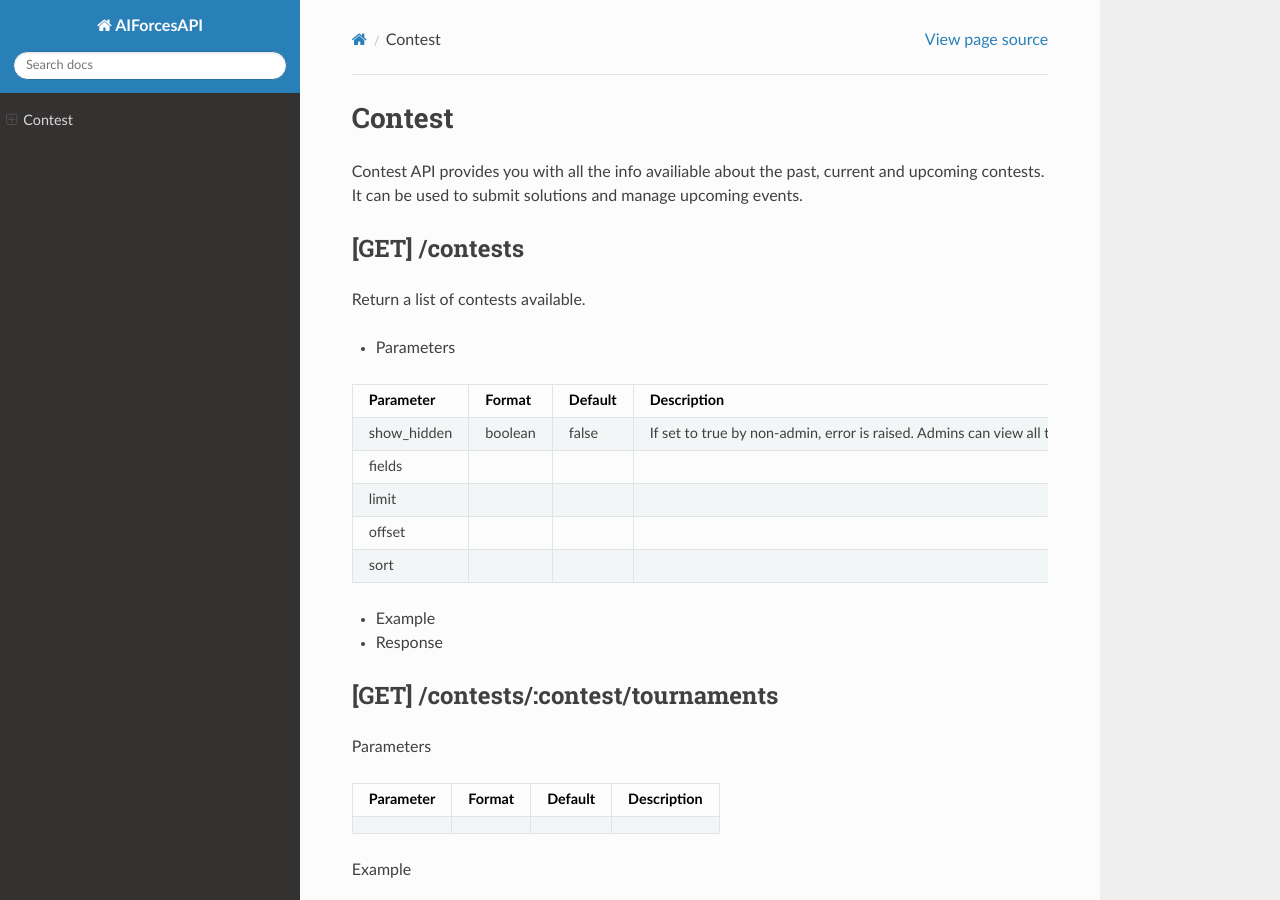
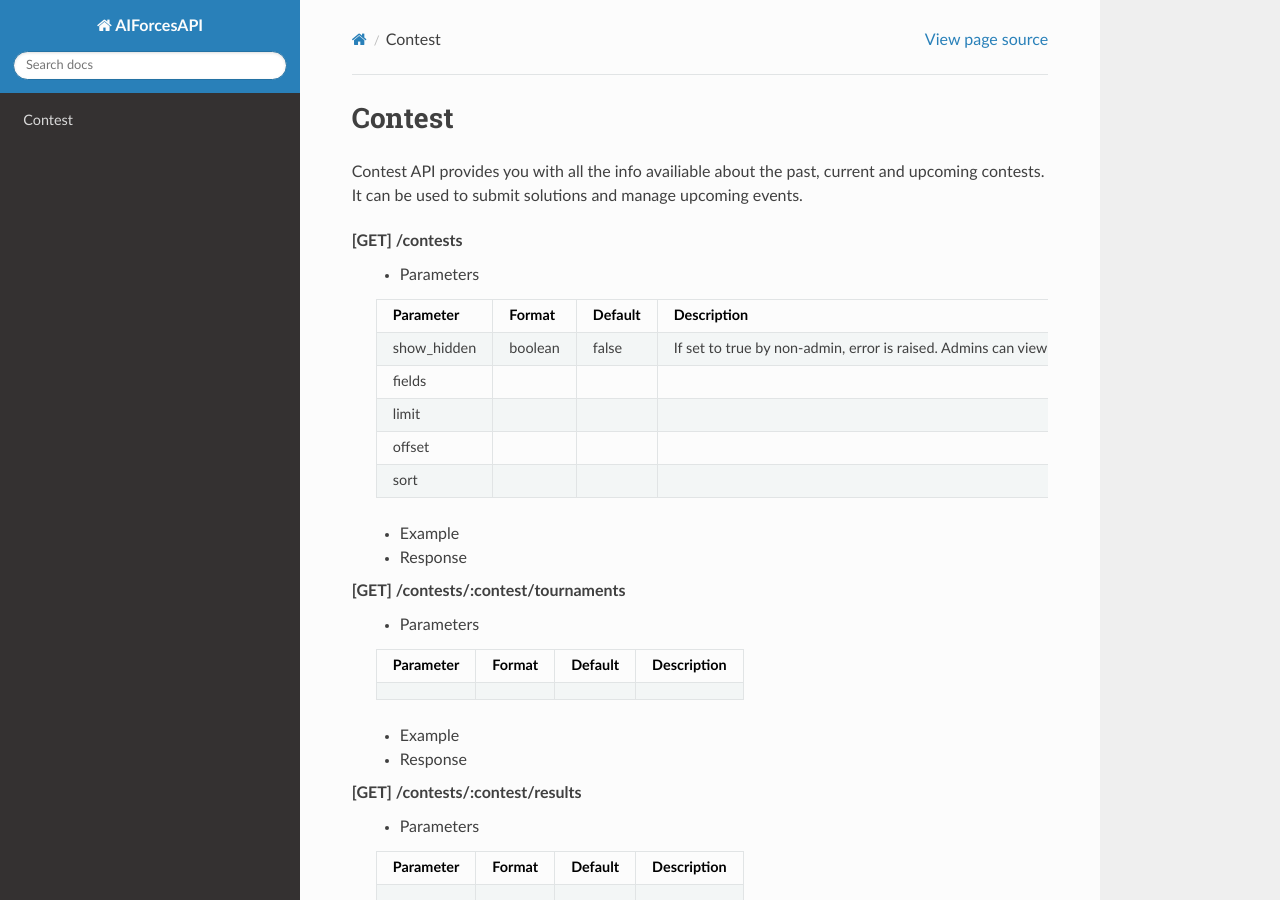
Before and after one commit to AIForces/AIForcesAPI, a Sphinx documentation site: the page built from docs/source/contest.rst, in a window 1280 px wide and 900 px high. Built offline with Sphinx 7.4.7 and the Read the Docs theme 2.0.0, drawn with Linux system fonts in a browser that asks for light colours.

Commit message:
Switched to definition lists

```diff
--- a/docs/source/contest.rst
+++ b/docs/source/contest.rst
@@ -4,105 +4,89 @@
 Contest API provides you with all the info availiable about the past, current and upcoming contests. It can be used to submit solutions and manage upcoming events.
 
 [GET] /contests
-^^^^^^^^^^^^^^^
+	- Parameters
 
-Return a list of contests available.
+	.. csv-table::
+		:header: "Parameter", "Format", "Default", "Description"
 
-- Parameters
+		show_hidden, boolean, false, "If set to true by non-admin, error is raised. Admins can view all the contests."
+		fields, , ,
+		limit, , ,
+		offset, , ,
+		sort, , ,
 
-.. csv-table::
-	:header: "Parameter", "Format", "Default", "Description"
+	- Example
 
-	show_hidden, boolean, false, "If set to true by non-admin, error is raised. Admins can view all the contests."
-	fields, , ,
-	limit, , ,
-	offset, , ,
-	sort, , ,
-
-- Example
-
-- Response
+	- Response
 
 [GET] /contests/:contest/tournaments
-^^^^^^^^^^^^^^^^^^^^^^^^^^^^^^^^^^^^^^^^^^^^^^^
+	- Parameters
 
-Parameters
+	.. csv-table::
+		:header: "Parameter", "Format", "Default", "Description"
 
-.. csv-table::
-	:header: "Parameter", "Format", "Default", "Description"
+		, , ,
 
-	, , ,
+	- Example
 
-Example
-
-Response
+	- Response
 
 [GET] /contests/:contest/results
-^^^^^^^^^^^^^^^^^^^^^^^^^^^^^^^^^^^^^^^^^^^
+	- Parameters
 
-Parameters
+	.. csv-table::
+		:header: "Parameter", "Format", "Default", "Description"
 
-.. csv-table::
-	:header: "Parameter", "Format", "Default", "Description"
+		, , ,
 
-	, , ,
+	- Example
 
-Example
-
-Response
+	- Response
 
 [GET] /contests/:contest/participants
-^^^^^^^^^^^^^^^^^^^^^^^^^^^^^^^^^^^^^^^^^^^^^^^^
+	- Parameters
 
-Parameters
+	.. csv-table::
+		:header: "Parameter", "Format", "Default", "Description"
 
-.. csv-table::
-	:header: "Parameter", "Format", "Default", "Description"
+		, , ,
 
-	, , ,
+	- Example
 
-Example
-
-Response
+	- Response
 
 [GET] /contests/:contest/authors
-^^^^^^^^^^^^^^^^^^^^^^^^^^^^^^^^^^^^^^^^^^^
+	- Parameters
 
-Parameters
+	.. csv-table::
+		:header: "Parameter", "Format", "Default", "Description"
 
-.. csv-table::
-	:header: "Parameter", "Format", "Default", "Description"
+		, , ,
 
-	, , ,
+	- Example
 
-Example
-
-Response
+	- Response
 
 [GET] /contests/:contest/managers
-^^^^^^^^^^^^^^^^^^^^^^^^^^^^^^^^^^^^^^^^^^^^
+	- Parameters
 
-Parameters
+	.. csv-table::
+		:header: "Parameter", "Format", "Default", "Description"
 
-.. csv-table::
-	:header: "Parameter", "Format", "Default", "Description"
+		, , ,
 
-	, , ,
+	- Example
 
-Example
-
-Response
+	- Response
 
 [GET] /contests/:contest/sandbox
-^^^^^^^^^^^^^^^^^^^^^^^^^^^^^^^^^^^^^^^^^^^
+	- Parameters
 
-- Parameters
+	.. csv-table::
+		:header: "Parameter", "Format", "Default", "Description"
 
-.. csv-table::
-	:header: "Parameter", "Format", "Default", "Description"
+		, , ,
 
-	, , ,
+	- Example
 
-- Example
-
-- Response
+	- Response
```
